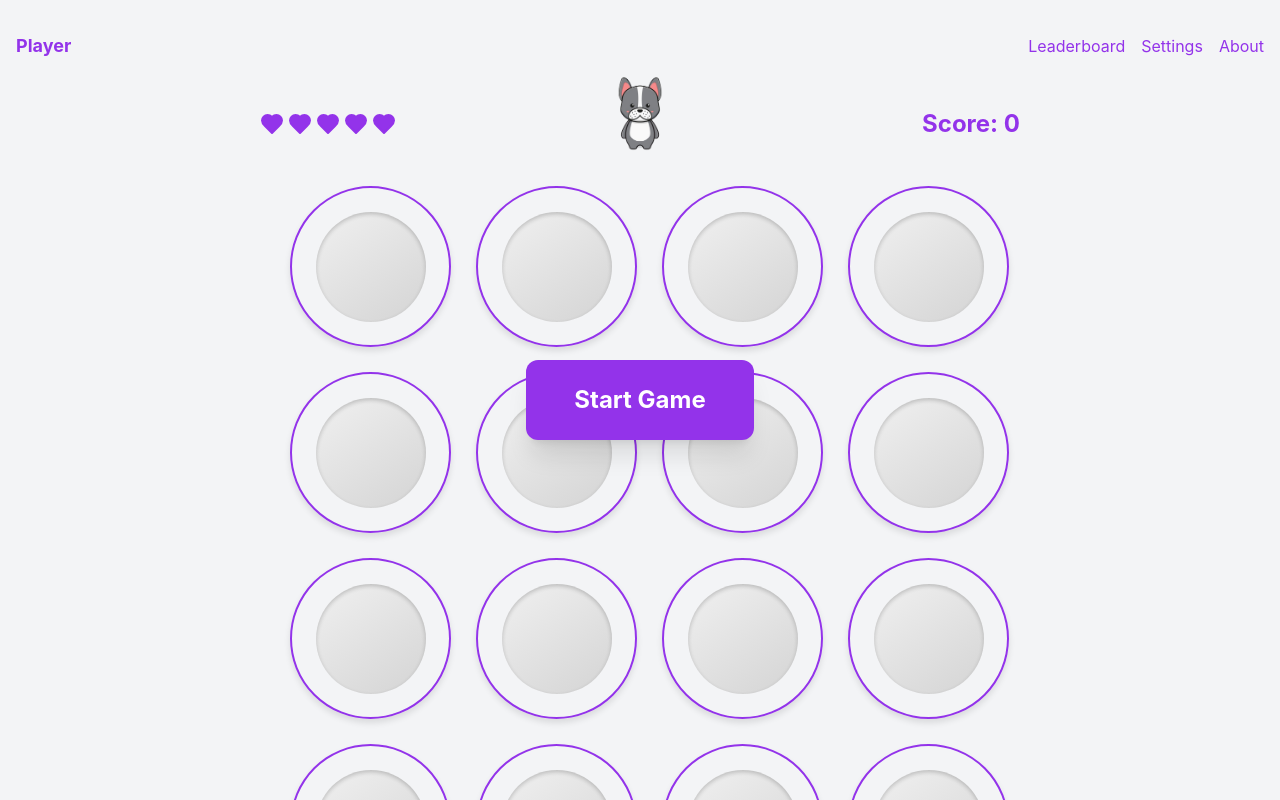
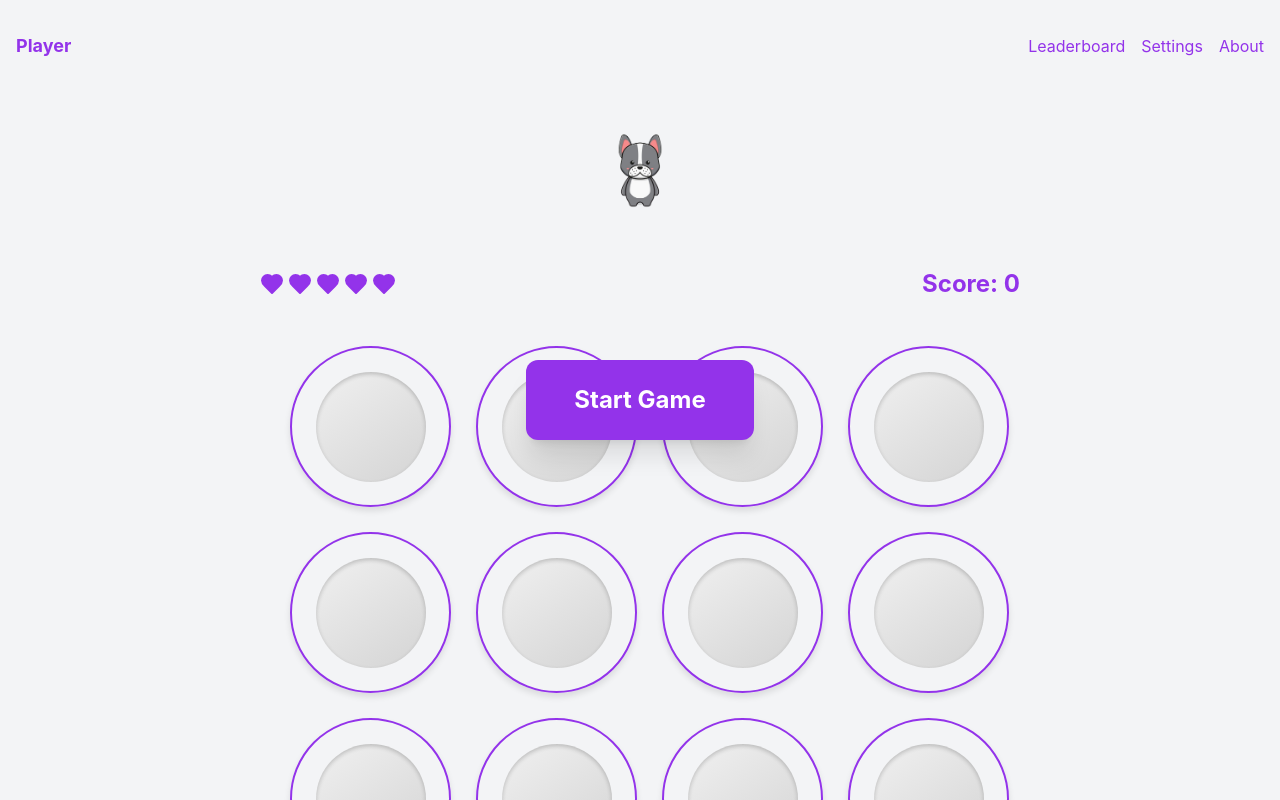
Before and after one commit to dbischoff777/reflexa, a React (Create React App) app: page / in a window 1280 px wide. Shown: the top 800 px of the page. Built offline with nearby package versions, Linux system fonts and the light colour scheme.

Commit message:
mascot adjustment

```diff
--- a/src/PopItGame.jsx
+++ b/src/PopItGame.jsx
@@ -561,25 +561,23 @@ const PopItGame = () => {
 
         {/* Game Area Container */}
         <div className="flex flex-col items-center justify-center w-full">
-          {/* Mascot Container - Centered above game grid */}
-          <div className="relative w-full flex justify-center mb-4">
-            <div className="absolute -top-10">
-              <div className={`mascot-container relative ${
+          {/* Mascot Container - Centered above game stats */}
+          <div className="w-full flex justify-center mb-8 mt-4">
+            <div className={`mascot-container relative px-8 ${
               settings.theme === 'dark' ? 'text-purple-300' : 'text-purple-600'
             }`}>
+              {showSpeechBubble && mascotMessage && (
+                <div className={`speech-bubble absolute left-1/2 -translate-x-1/2 -top-20 ${
+                  settings.theme === 'dark' ? 'bg-gray-700' : 'bg-white'
+                } p-3 rounded-lg shadow-lg max-w-[200px] text-sm z-10 whitespace-normal`}>
+                  {mascotMessage}
+                </div>
+              )}
               <img
                 src={mascotImage}
                 alt="Game Mascot"
-                  className="w-32 h-32 object-contain animate-bounce"
+                className="w-32 h-32 object-contain animate-bounce relative z-0"
               />
-                {showSpeechBubble && mascotMessage && (
-                  <div className={`speech-bubble ${
-                    settings.theme === 'dark' ? 'bg-gray-700' : 'bg-white'
-                  } p-3 rounded-lg shadow-lg`}>
-                    {mascotMessage}
-                  </div>
-                )}
-              </div>
             </div>
           </div>
 
@@ -598,7 +596,6 @@ const PopItGame = () => {
               </button>
             </div>
           )}
-
 
           {/* Responsive Grid Container */}
           <div className="w-full flex justify-center px-4">
```
Lines whose indentation alone changed are shown as unchanged.
